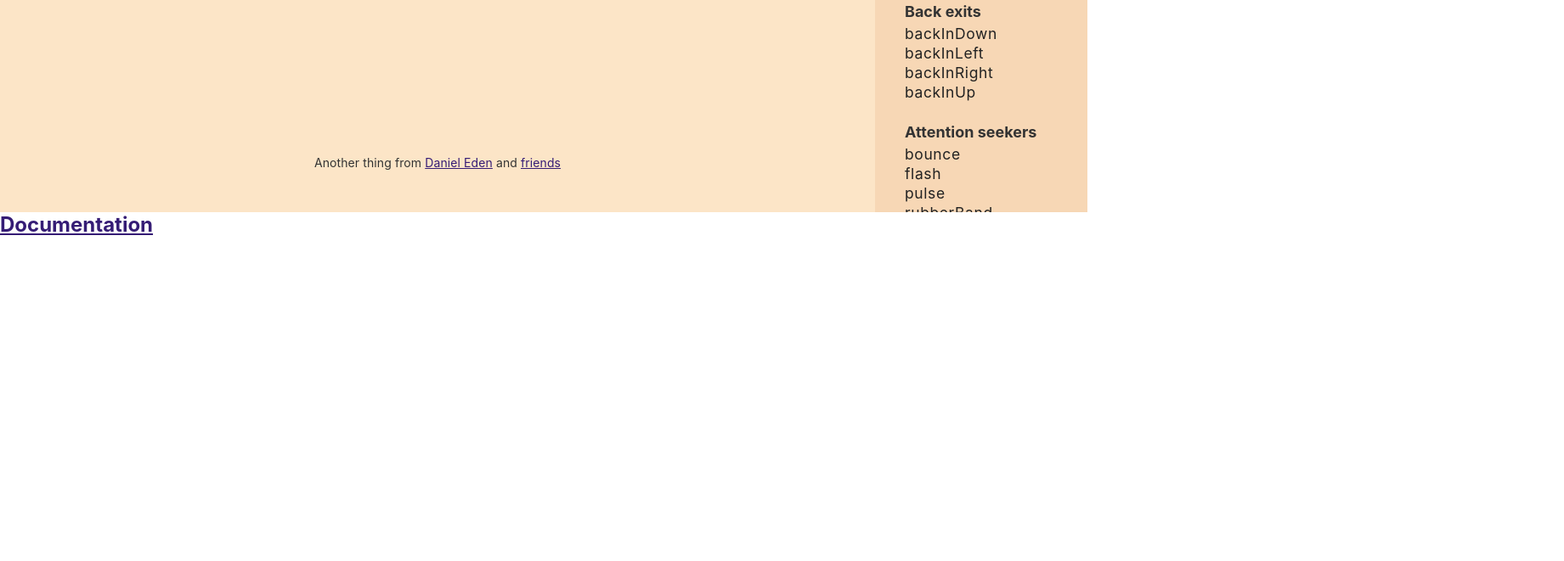
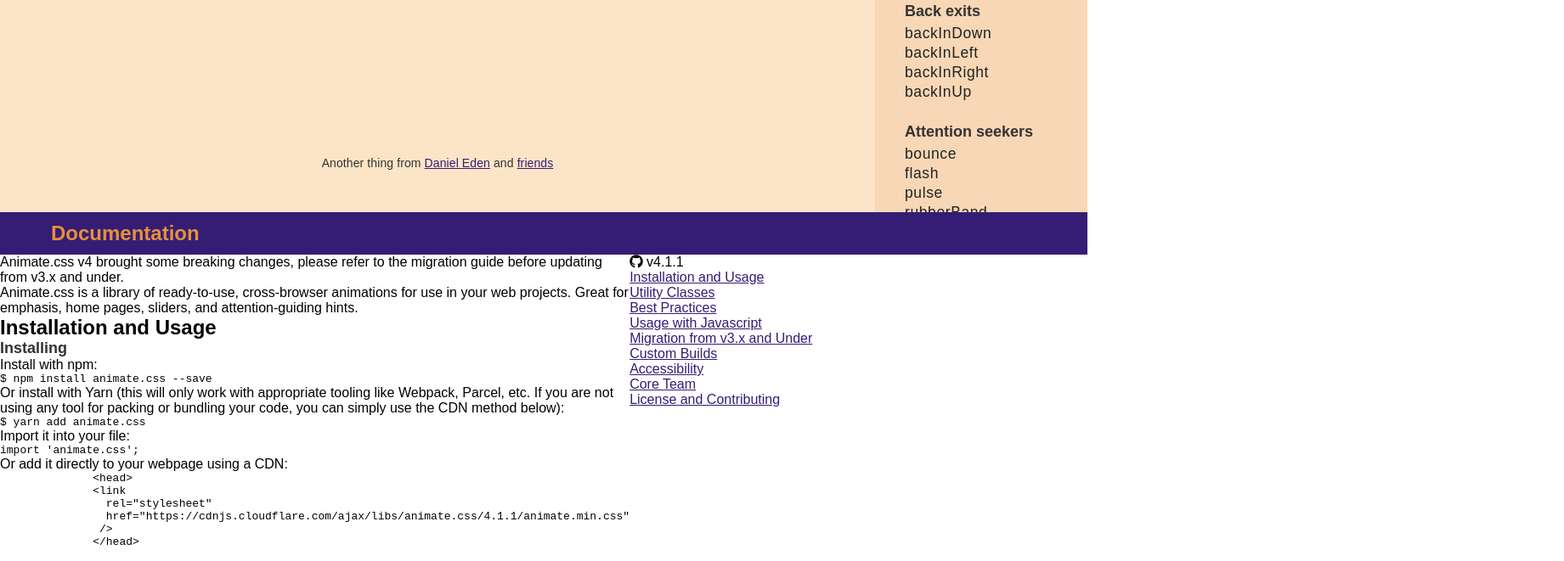
Before and after one commit to betuloran/Animate.css, a plain HTML site: page index.html in a window 1280 px wide. Shown: the part 500-1161 px from the top of the page at 85% size, 1841 px wide, since content can reach past the window. Before the commit the page ends 800 px from the top, so only its background shows below. Drawn offline with Linux system fonts and the light colour scheme.

Commit message:
documentation part updated

```diff
--- a/index.html
+++ b/index.html
@@ -46,7 +46,8 @@
           <li><a href=""> backInLeft</a></li>
           <li><a href="">backInRight</a></li>
           <li><a href="">backInUp</a></li>
-        </ul>  <ul>
+        </ul>
+        <ul>
           <h3>Attention seekers</h3>
           <li><a href="">bounce</a></li>
           <li><a href=""> flash</a></li>
@@ -86,10 +87,86 @@
     <header>
       <div class="container">
         <h2>
-          <a href="">Documentation</a>
+          <a href="#documentation">Documentation</a>
         </h2>
       </div>
     </header>
+    <article id="documentation">
+      <div class="container">
+        <div class="content">
+          <section>
+            <blockquote>Animate.css v4 brought some breaking changes, please refer to the migration guide before
+              updating
+              from v3.x and under.</blockquote>
+            <p>Animate.css is a library of ready-to-use, cross-browser animations for use in your web projects. Great
+              for
+              emphasis, home pages, sliders, and attention-guiding hints.
+            </p>
+          </section>
+          <section>
+            <h2>Installation and Usage</h2>
+            <h3>Installing</h3>
+            <p>Install with npm:</p>
+            <pre>$ npm install animate.css --save</pre>
+            <p>Or install with Yarn (this will only work with appropriate tooling like Webpack, Parcel, etc. If you are
+              not using any tool for packing or bundling your code, you can simply use the CDN method below):</p>
+            <pre>$ yarn add animate.css</pre>
+            <p>Import it into your file:</p>
+            <pre>import 'animate.css';</pre>
+            <p>Or add it directly to your webpage using a CDN:</p>
+            <pre>
+              &lt;head&gt;
+              &lt;link
+                rel=&quot;stylesheet&quot;
+                href=&quot;https://cdnjs.cloudflare.com/ajax/libs/animate.css/4.1.1/animate.min.css&quot;
+               /&gt;
+              &lt;/head&gt;
+           </pre>
+            <!-- <h3>Basic usage</h3>
+            <p>After installing Animate.css, add the class animate__animated to an element, along with any of the
+              animation names (don't forget the animate__ prefix!):</p>
+            <pre><h1 class="animate__animated animate__bounce">An animated element</h1></pre>
+            <p>That's it! You've got a CSS animated element. Super!</p>
+            <blockquote>Animations can improve the UX of an interface, but keep in mind that they can also get in the
+              way of your users! Please read the best practices and gotchas sections to bring your web-things to life in
+              the best way possible.</blockquote>
+            <h3>Using @keyframes</h3> -->
+          </section>
+        </div>
+        <div class="sidebar">
+          <div class="version"><a href=""><i class="fa-brands fa-github" style="color: #000000;"></i></a> v4.1.1</div>
+          <nav>
+            <ul>
+              <li>
+                <a href="">Installation and Usage</a>
+              </li>
+              <li><a href="">Utility Classes
+                </a></li>
+              <li><a href="">
+                  Best Practices
+                </a></li>
+              <li><a href="">
+                  Usage with Javascript
+                </a></li>
+              <li><a href="">
+                  Migration from v3.x and Under
+                </a></li>
+              <li><a href="">
+                  Custom Builds
+                </a></li>
+              <li><a href="">
+                  Accessibility
+                </a></li>
+              <li><a href="">
+                  Core Team
+                </a></li>
+              <li><a href="">
+                  License and Contributing</a></li>
+            </ul>
+          </nav>
+        </div>
+      </div>
+    </article>
   </main>
 
 
--- a/scss/main.scss
+++ b/scss/main.scss
@@ -7,8 +7,12 @@
     outline: 0;
 }
 
-body {
-    font-family: -apple-system, BlinkMacSystemFont, "Segoe UI", Roboto, "Helvetica Neue", Arial, sans-serif;
+// body {
+//     font-family: -apple-system, BlinkMacSystemFont, "Segoe UI", Roboto, "Helvetica Neue", Arial, sans-serif;
+// }
+
+html {
+    font-family: 'Work Sans', sans-serif;
 }
 
 :root {
@@ -105,3 +109,29 @@ h3 {
     font-weight: 800; //yazıya kalınlık verdi
     letter-spacing: .5px; //harflerin arasını açtık
 }
+
+main {
+    .container {
+        display: grid;
+        grid-template-columns: 1fr 1100px 2fr; //3 column'a ayırdık ve genişliklerini verdik
+    }
+
+    header {
+        background: var(--renk3);
+
+        .container {
+            height: 50px;
+        }
+
+        h2 {
+            grid-column: 2 / 3; //h2 1100px'lik kısımda (3 columnluk kısmın 2.sinde)
+            align-self: center;
+        }
+
+        a {
+            color: var(--renk4);
+            text-decoration: none;
+        }
+    }
+
+}
```
Also changed, not shown: css/style.css, 1 other file. Lines whose indentation alone changed are shown as unchanged.
